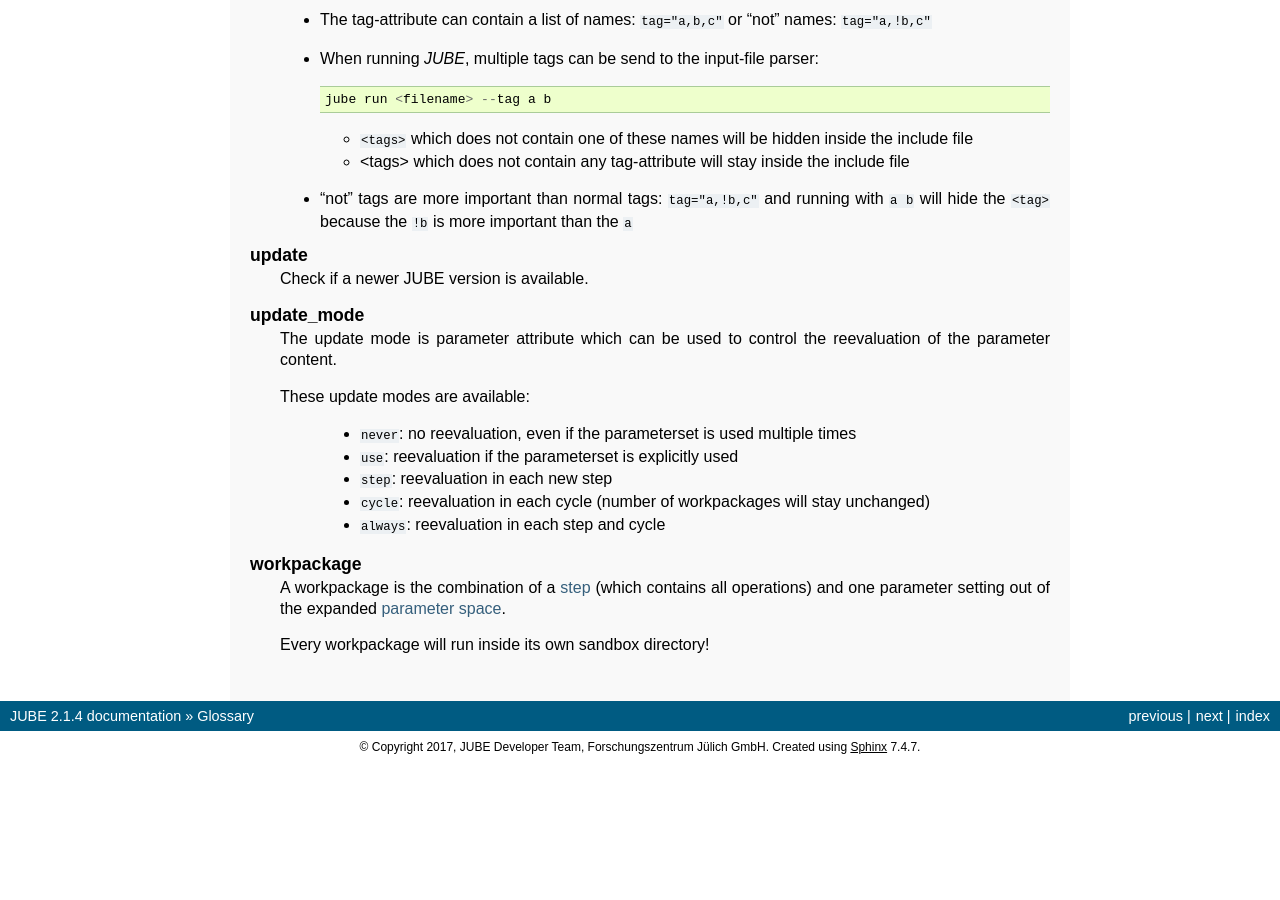
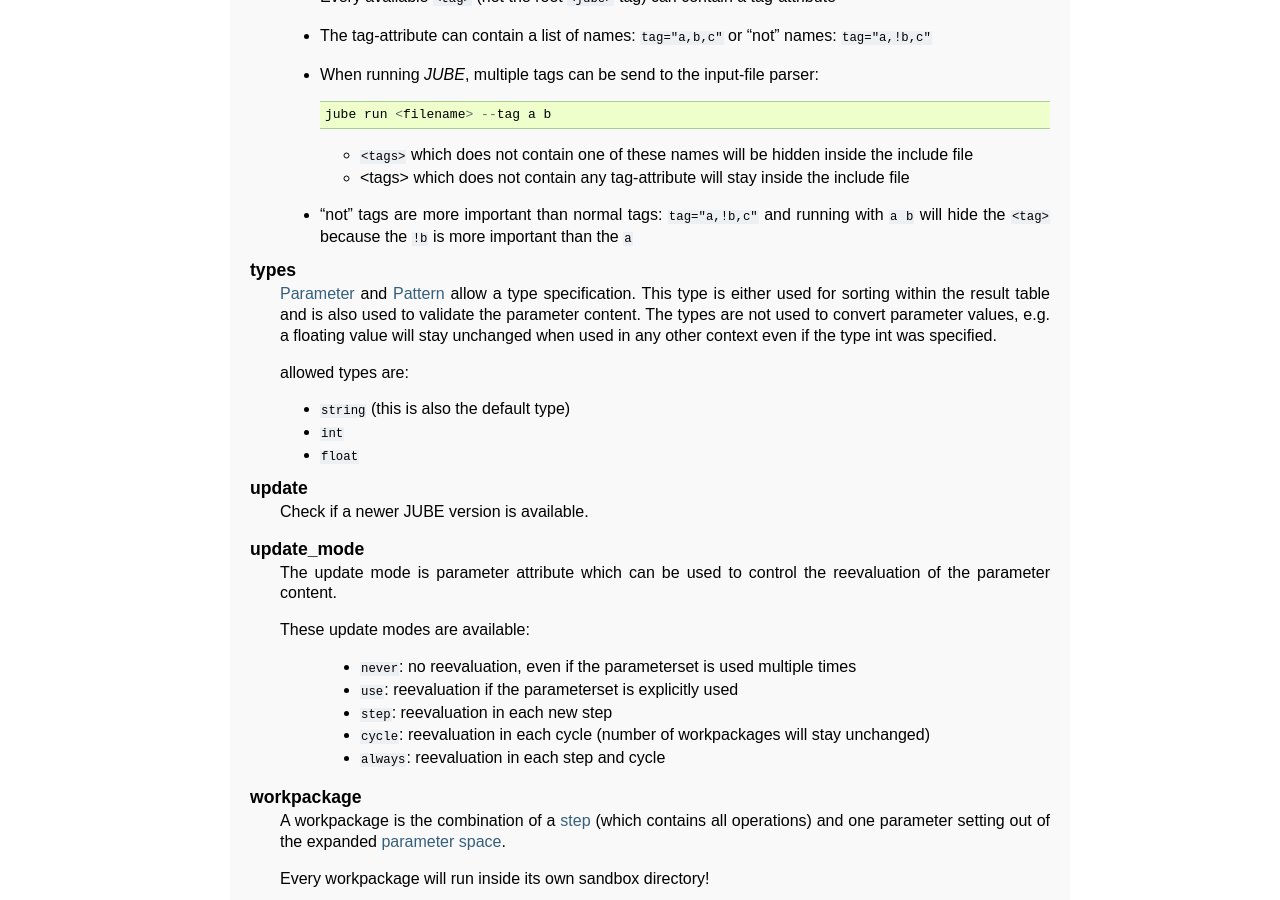
Before and after one commit to FZJ-JSC/JUBE, a Sphinx documentation site: the page built from docs/glossar.rst, in a window 1280 px wide and 900 px high, scrolled down 13985 px. Built offline with Sphinx 7.4.7, drawn with Linux system fonts in a browser that asks for light colours; before the commit the page ends 14748 px from its top, so only the background shows below that; some of the changed text lies outside the part shown.

```diff
--- a/docs/glossar.rst
+++ b/docs/glossar.rst
@@ -446,7 +446,8 @@
 
      .. code-block:: xml
 
-        <step name="..." depend="..." work_dir="..." suffix="..." shared="..." active="..." export="..." max_async="..." iterations="..." cycles="...">
+        <step name="..." depend="..." work_dir="..." suffix="..." shared="..." active="..."
+              export="..." max_async="..." iterations="..." cycles="...">
           <use from="">...</use>
           ...
           <do></do>
@@ -570,6 +571,17 @@
        named by the current benchmark id will be created. Default: benchmark_dir/result
      * only analyser are usable
      * using analyser ``<use>set1,set2</use>`` is the same as ``<use>set1</use><use>set2</use>``
+
+   types
+     :term:`Parameter <parameter_tag>` and :term:`Pattern <pattern_tag>` allow a type specification. This type is either used for
+     sorting within the result table and is also used to validate the parameter content. The types are not used to convert parameter values,
+     e.g. a floating value will stay unchanged when used in any other context even if the type int was specified.
+
+     allowed types are:
+
+     * ``string`` (this is also the default type)
+     * ``int``
+     * ``float``
 
    table_tag
      A simple ASCII based table ouput.
```
Also changed, not shown: 6 other files.
